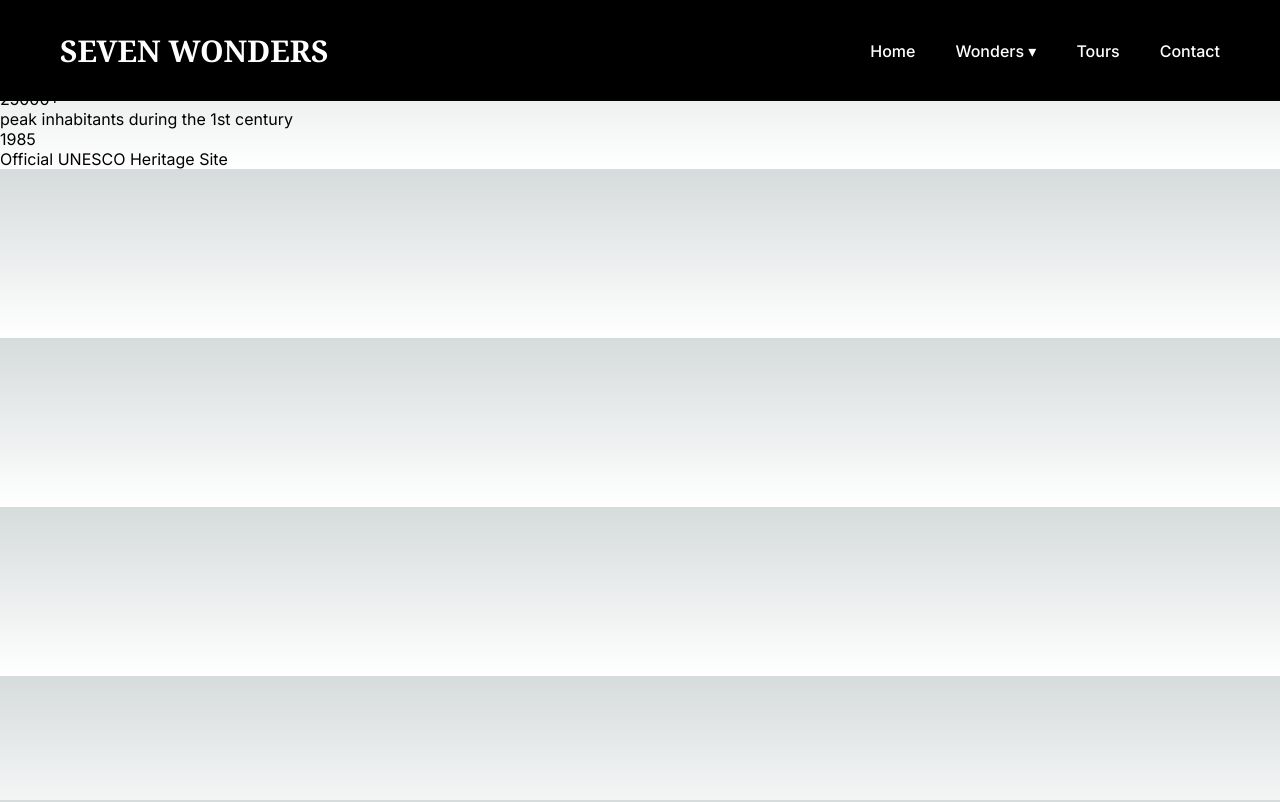
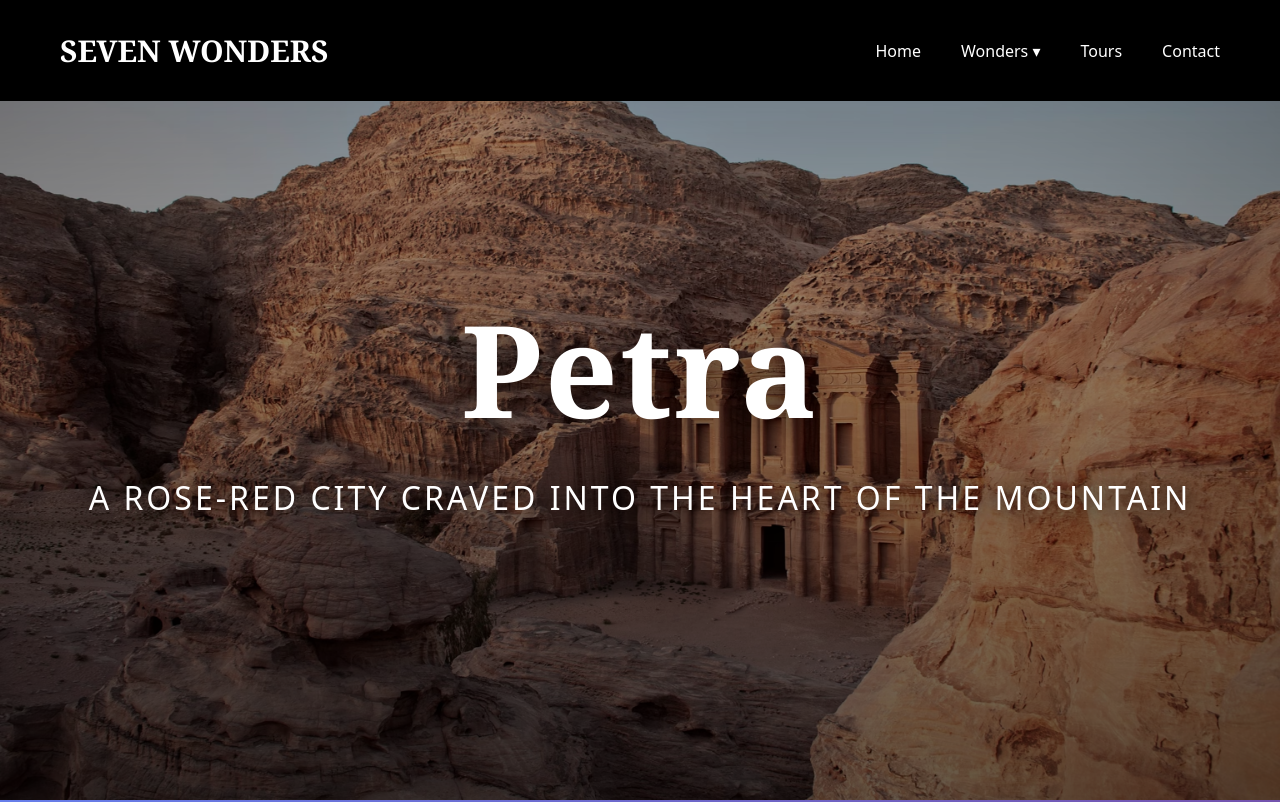
Before and after one commit to raphaelkoh/CSS-ASG-Final, a Next.js app: page /Petra in a window 1280 px wide. Shown: the top 802 px of the page. Built offline with nearby package versions, Linux system fonts and the light colour scheme.

Commit message:
Update page.module.css
header and stats

```diff
--- a/app/Petra/page.module.css
+++ b/app/Petra/page.module.css
@@ -1 +1,124 @@
-/* can copy and paste the hero + quick stats section */
+/* page.module.css */
+
+.container {
+  font-family: system-ui, -apple-system, sans-serif;
+  overflow: hidden;
+}
+
+/* ============ HERO SECTION ============ */
+.hero {
+  height: 100vh;
+  background-image: url("/petra1.jpg");
+  background-size: cover;
+  background-position: center;
+  background-attachment: fixed;
+  display: flex;
+  flex-direction: column;
+  justify-content: center;
+  align-items: center;
+  text-align: center;
+  color: white;
+  position: relative;
+  overflow: hidden;
+}
+
+.heroOverlay {
+  position: absolute;
+  top: 0;
+  left: 0;
+  right: 0;
+  bottom: 0;
+  background: linear-gradient(to bottom, rgba(0,0,0,0.3), rgba(0,0,0,0.6));
+  z-index: 1;
+}
+
+.heroContent {
+  position: relative;
+  z-index: 2;
+  transition: transform 0.1s ease-out;
+}
+
+.heroTitle {
+  font-family: 'Playfair Display', Georgia, serif;
+  font-size: clamp(3rem, 10vw, 8rem);
+  font-weight: 900;
+  margin: 0 0 20px 0;
+  color: #fff;
+  text-shadow: 0 4px 30px rgba(0,0,0,0.5);
+  letter-spacing: 2px;
+  animation: fadeInUp 1.2s ease-out forwards;
+  opacity: 0;
+}
+
+.heroSubtitle {
+  font-size: clamp(1.2rem, 3vw, 2rem);
+  font-weight: 300;
+  letter-spacing: 3px;
+  text-transform: uppercase;
+  margin: 0;
+  animation: fadeInUp 1.2s ease-out forwards;
+  opacity: 0;
+  text-shadow: 0 2px 20px rgba(0,0,0,0.8);
+}
+
+/* ============ STATS SECTION ============ */
+.statsSection {
+  padding: 50px 0; /* keep some top/bottom spacing */
+  background: linear-gradient(135deg, #667eea 0%, #764ba2 100%);
+  color: white;
+  text-align: center;
+}
+
+.statsGrid {
+  max-width: 1200px;
+  margin: 0 auto;
+  display: grid;
+  grid-template-columns: 1fr 1fr 1fr; /* always 3 equal columns */
+  gap: 40px;
+}
+
+.statCard {
+  animation: fadeInUp 1s ease-out forwards;
+  opacity: 0;
+}
+
+/* Add different delays for staggered effect */
+.statCard:nth-child(1) {
+  animation-delay: 0.3s;
+}
+
+.statCard:nth-child(2) {
+  animation-delay: 0.6s;
+}
+
+.statCard:nth-child(3) {
+  animation-delay: 0.9s;
+}
+
+.statNumber {
+  font-size: 56px;
+  font-weight: 900;
+  margin-bottom: 10px;
+  text-shadow: 0 2px 20px rgba(0,0,0,0.3);
+}
+
+.statLabel {
+  font-size: 18px;
+  letter-spacing: 2px;
+  text-transform: uppercase;
+  opacity: 0.9;
+}
+
+/* hero and stats sections is default for all wonder pages */
+
+/* ============ ANIMATIONS ============ */
+@keyframes fadeInUp {
+  from {
+    opacity: 0;
+    transform: translateY(30px);
+  }
+  to {
+    opacity: 1;
+    transform: translateY(0);
+  }
+}
```
